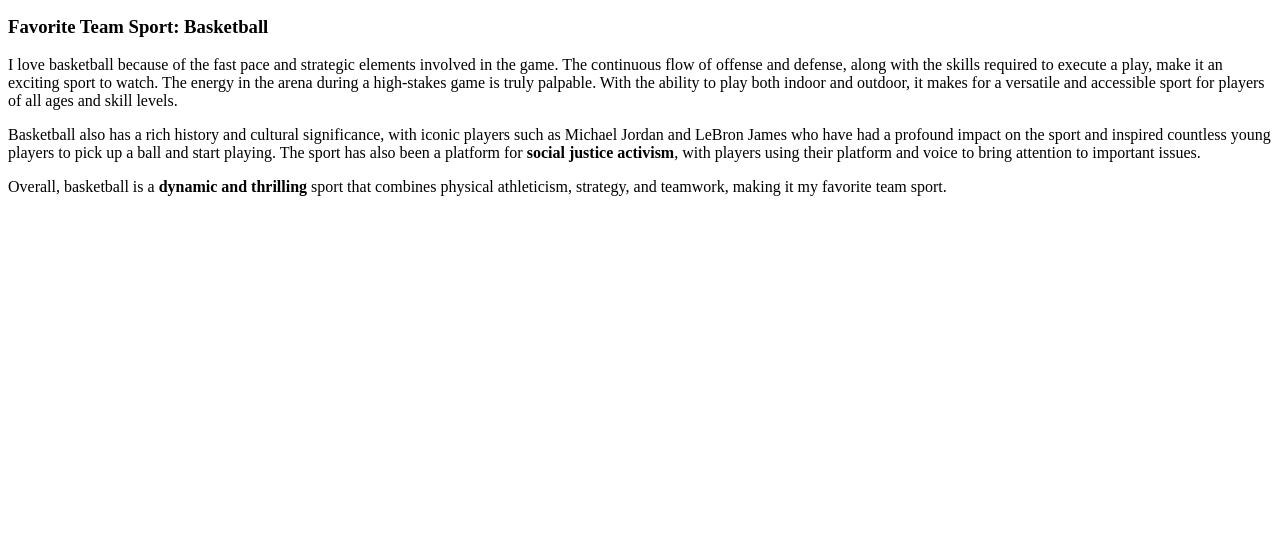
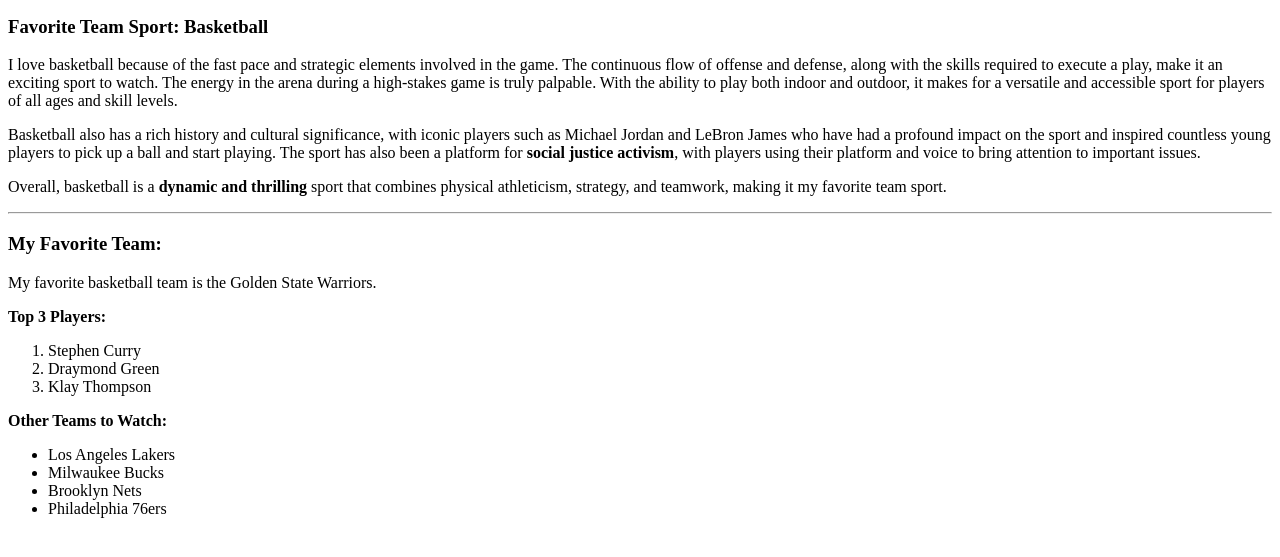
Before and after one commit to 44-563-Web-Apps-S23/44563-webapps-assignment-3-srivikram, a plain HTML site: page index.html in a window 1280 px wide. Shown: the part 101-658 px from the top of the page. Drawn offline with Linux system fonts and the light colour scheme.

Commit message:
Orderedlist_Unorderedlist_HTML_Commit

```diff
--- a/index.html
+++ b/index.html
@@ -26,6 +26,24 @@
         Overall, basketball is a <b>dynamic and thrilling</b> sport that combines physical athleticism, strategy, and
         teamwork, making it my favorite team sport.
     </p>
+
+    <hr>
+    <h3>My Favorite Team:</h3>
+    <p>My favorite basketball team is the Golden State Warriors.</p>
+    <p><b>Top 3 Players:</b></p>
+    <ol>
+        <li>Stephen Curry</li>
+        <li>Draymond Green</li>
+        <li>Klay Thompson</li>
+    </ol>
+    <p><b>Other Teams to Watch:</b></p>
+    <ul>
+        <li>Los Angeles Lakers</li>
+        <li>Milwaukee Bucks</li>
+        <li>Brooklyn Nets</li>
+        <li>Philadelphia 76ers</li>
+    </ul>
+
 </body>
 
 </html>
```
